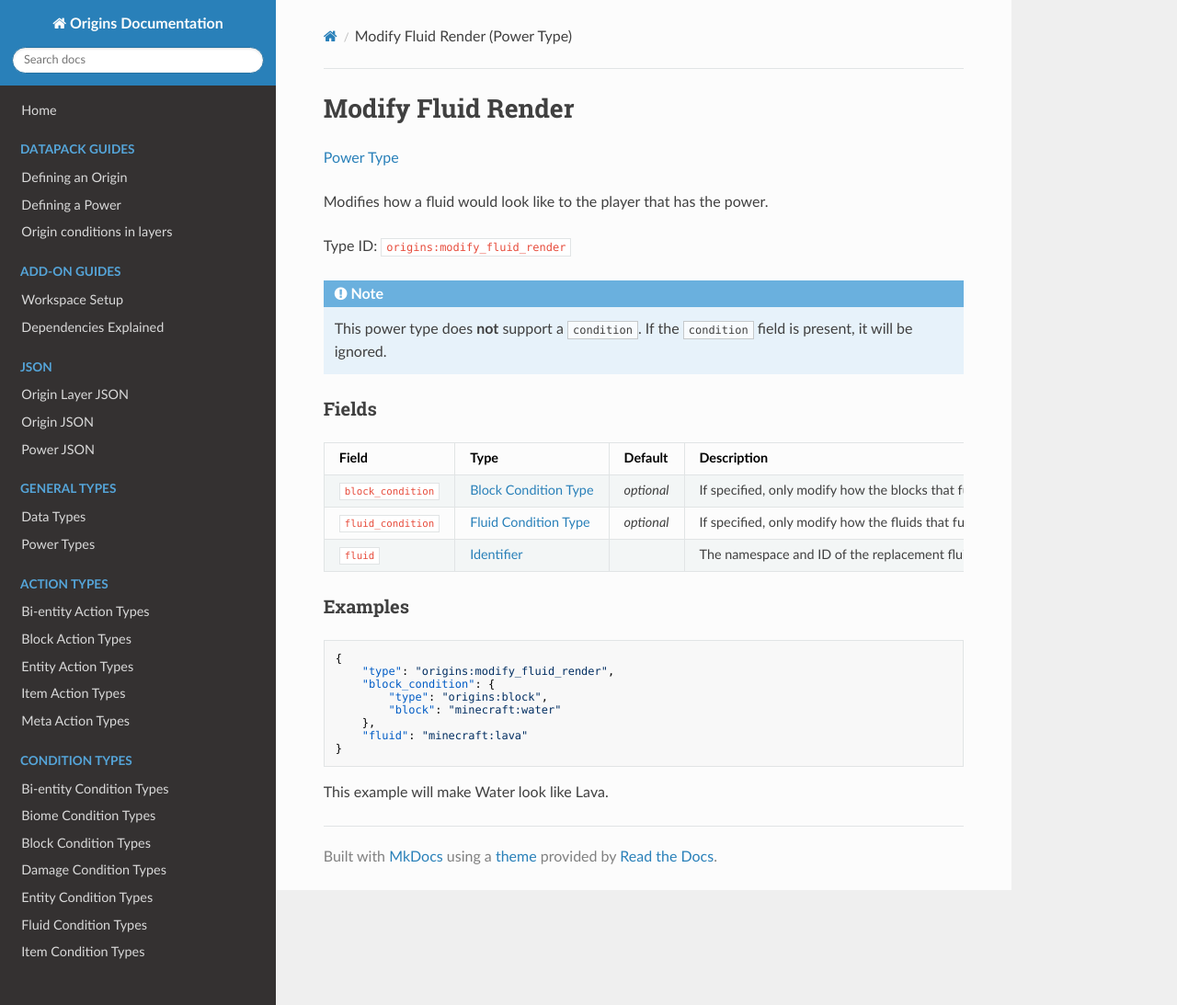
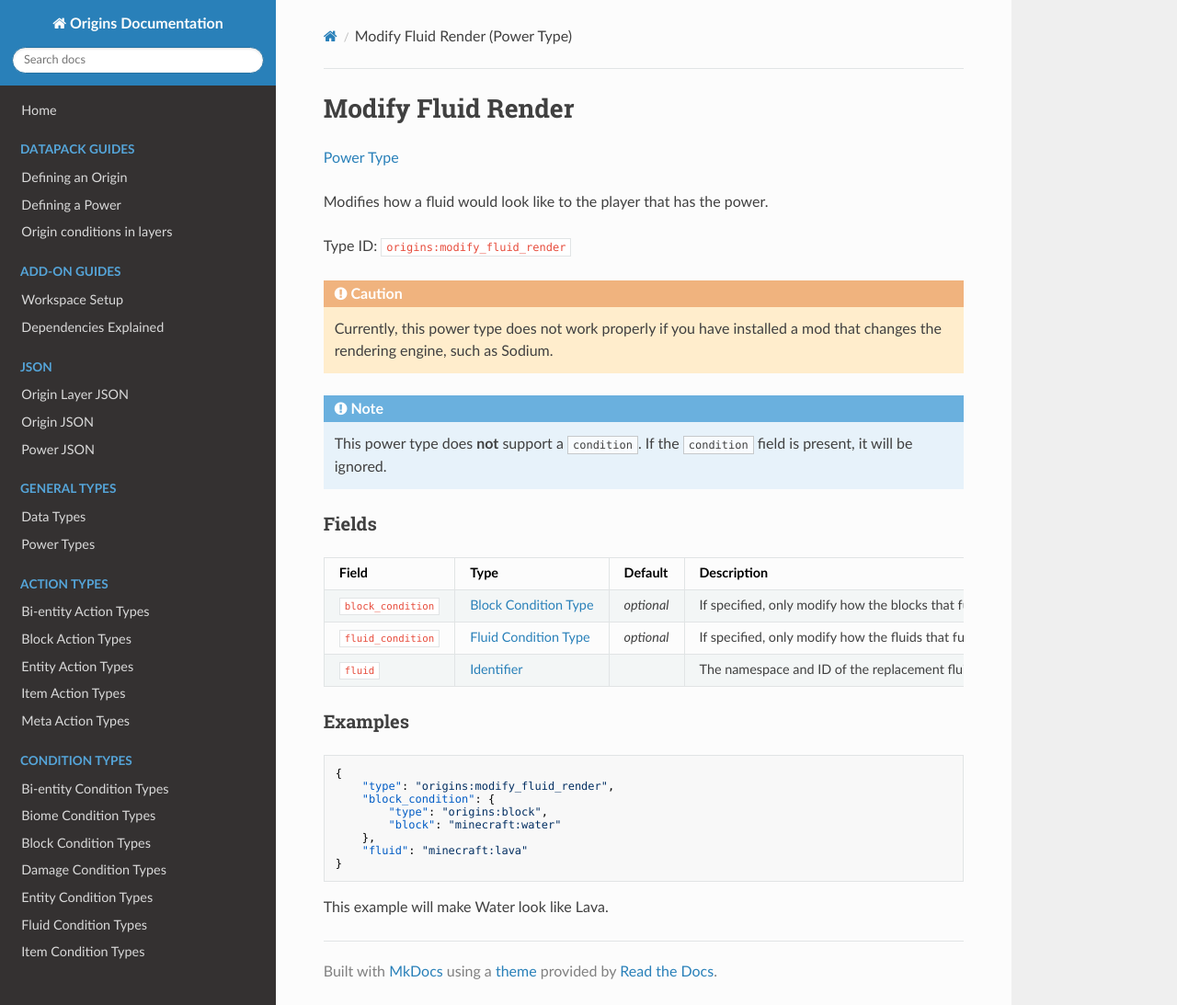
Before and after one commit to apace100/origins-docs, an MkDocs documentation site: the page built from docs/types/power_types/modify_fluid_render.md, in a window 1280 px wide and 1093 px high. Shown: the whole window at 92% size. Built offline with MkDocs 1.6.1, drawn with Linux system fonts in a browser that asks for light colours; nearby versions of some CDN libraries.

Commit message:
Updated `modify_fluid_render.md` (Power Types)
Added an admonition note for rendering engine stuff

```diff
--- a/docs/types/power_types/modify_fluid_render.md
+++ b/docs/types/power_types/modify_fluid_render.md
@@ -10,6 +10,10 @@ date: 2021-10-05
 Modifies how a fluid would look like to the player that has the power.
 
 Type ID: `origins:modify_fluid_render`
+
+!!! caution
+
+    Currently, this power type does not work properly if you have installed a mod that changes the rendering engine, such as Sodium.
 
 !!! note
 
```
